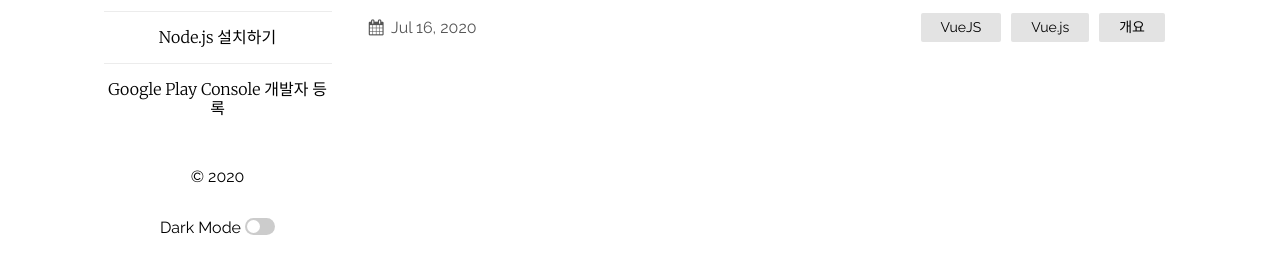
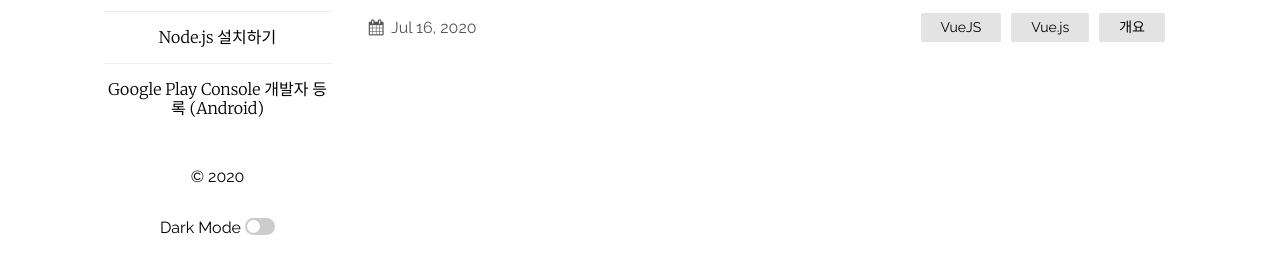
Before and after one commit to bethbang1004/bethbang1004.github.io, a Jekyll site: the page built from index.md, in a window 1280 px wide. Shown: the part 544-818 px from the top of the page. Built offline with Jekyll 4.4.1, drawn with Linux system fonts in a browser that asks for light colours.

Commit message:
Contents Updated

```diff
--- a/_config.yml
+++ b/_config.yml
@@ -33,8 +33,9 @@ plainwhite:
       url: "https://bethbang1004.github.io/github/atom/%EC%84%A4%EC%B9%98/2020/08/02/binding-welcome-to-jekyll.html"
     - title: Node.js 설치하기
       url: "https://bethbang1004.github.io/mac/node.js/%EC%84%A4%EC%B9%98/2020/08/03/binding-welcome-to-jekyll.html"
-    - title: Google Play Console 개발자 등록
-      url: "https://bethbang1004.github.io"
+    - title: Google Play Console 개발자 등록 (Android)
+      url: "https://bethbang1004.github.io/google/playstore/%EA%B0%9C%EB%B0%9C%EC%9E%90%EB%93%B1%EB%A1%9D/2020/08/24/binding-welcome-to-jekyll.html"
+
 
 
   # generate social links in footer
```
